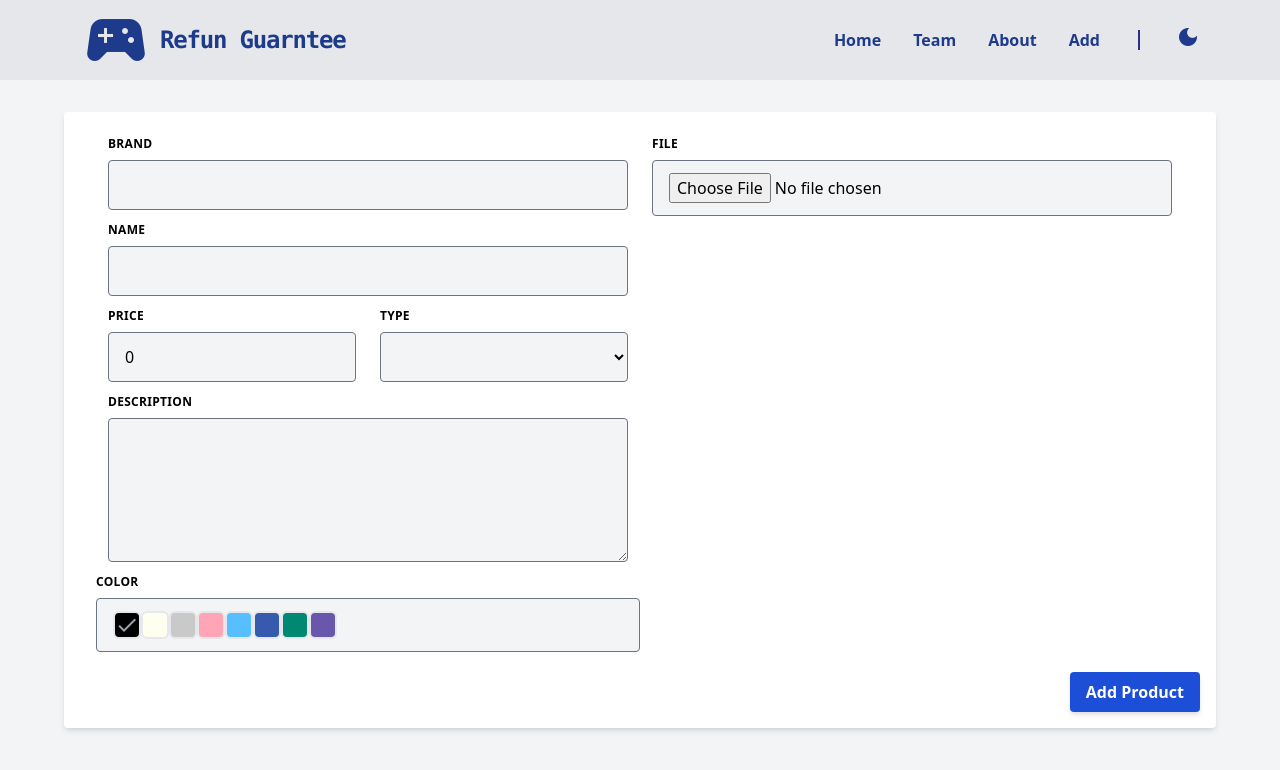
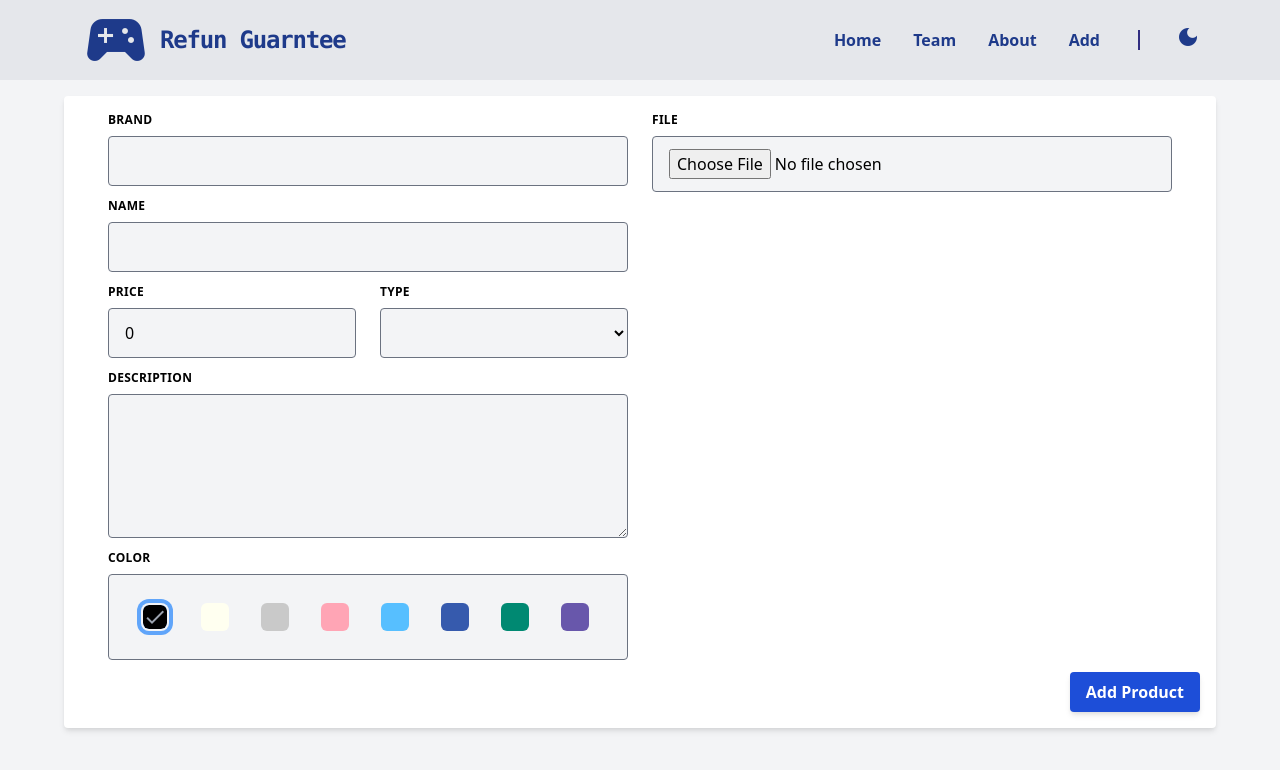
Before and after one commit to INT221-014-027-118/Front-end-Not-use, a Vue app: page /form in a window 1280 px wide. Both pictures are taken after a click on the element 127 px from the left and 625 px from the top of the page. Shown: the top 770 px of the page. Built offline with nearby package versions, Linux system fonts and the light colour scheme.

Commit message:
[Update] Form responsive

```diff
--- a/src/components/BaseColor.vue
+++ b/src/components/BaseColor.vue
@@ -1,8 +1,7 @@
 <template>
-  <div
-    class="w-7 h-7 text-center rounded-md border-2 cursor-pointer" :style="{ backgroundColor: color }"
-    @click="activeColor">
-    <span class="material-icons text-gray-400" v-show="active">
+  <div class="w-7 h-7 m-4 text-center rounded-md cursor-pointer flex items-center justify-center"
+    :style="{ backgroundColor: color }" @click="activeColor">
+    <span class="material-icons text-gray-400 ring-4 rounded-md  ring-offset-gray-100 ring-offset-2" v-show="active" :class="{ 'ring-blue-400' :active}">
       done
     </span>
   </div>
--- a/src/views/Form.vue
+++ b/src/views/Form.vue
@@ -1,9 +1,7 @@
 <template>
-  <div class="mt-24 lg:mt-28">
+  <div class="mt-24 lg:mt-24">
     <form @submit.prevent="submitForm">
-      <div
-        class="bg-white dark:bg-gray-700 shadow-md rounded px-8 pt-6 pb-16 grid sm:grid-cols-2 max-w-6xl mx-auto relative"
-      >
+      <div class="bg-white dark:bg-gray-700 shadow-md rounded px-8 pt-4 pb-14 grid sm:grid-cols-2 max-w-6xl mx-auto relative" >
         <!-- ~~~~~~~~~~~~~~~~~~~~~~~~~~~~~~~~~~~~~~~~~~~ L ~~~~~~~~~~~~~~~~~~~~~~~~~~~~~~~~~~~~~~~~~~~~~~~~~~~ -->
         <div>
           <div class="lg:w-full px-3 mb-6 md:mb-0">
@@ -63,10 +61,10 @@
             />
           </div>
 
-          <div class="lg:w-full md:mb-0">
+          <div class="lg:w-full px-3 mb-6 md:mb-0">
             <label class="label-css" for="previewImage">color</label>
             <div class="input-css">
-              <div class="flex flex-row ">
+              <div class="flex flex-wrap">
                 <div v-for="(color, index) in colors" :key="color.color">
                   <base-color
                     :color="color.color"
@@ -108,7 +106,7 @@
                 @click="removeImage()"
                 >close</span
               >
-              <img :src="previewImage" alt="Preview Image" />
+              <img :src="previewImage" alt="Preview Image" class="max-h-96" />
             </div>
           </div>
         </div>
```
